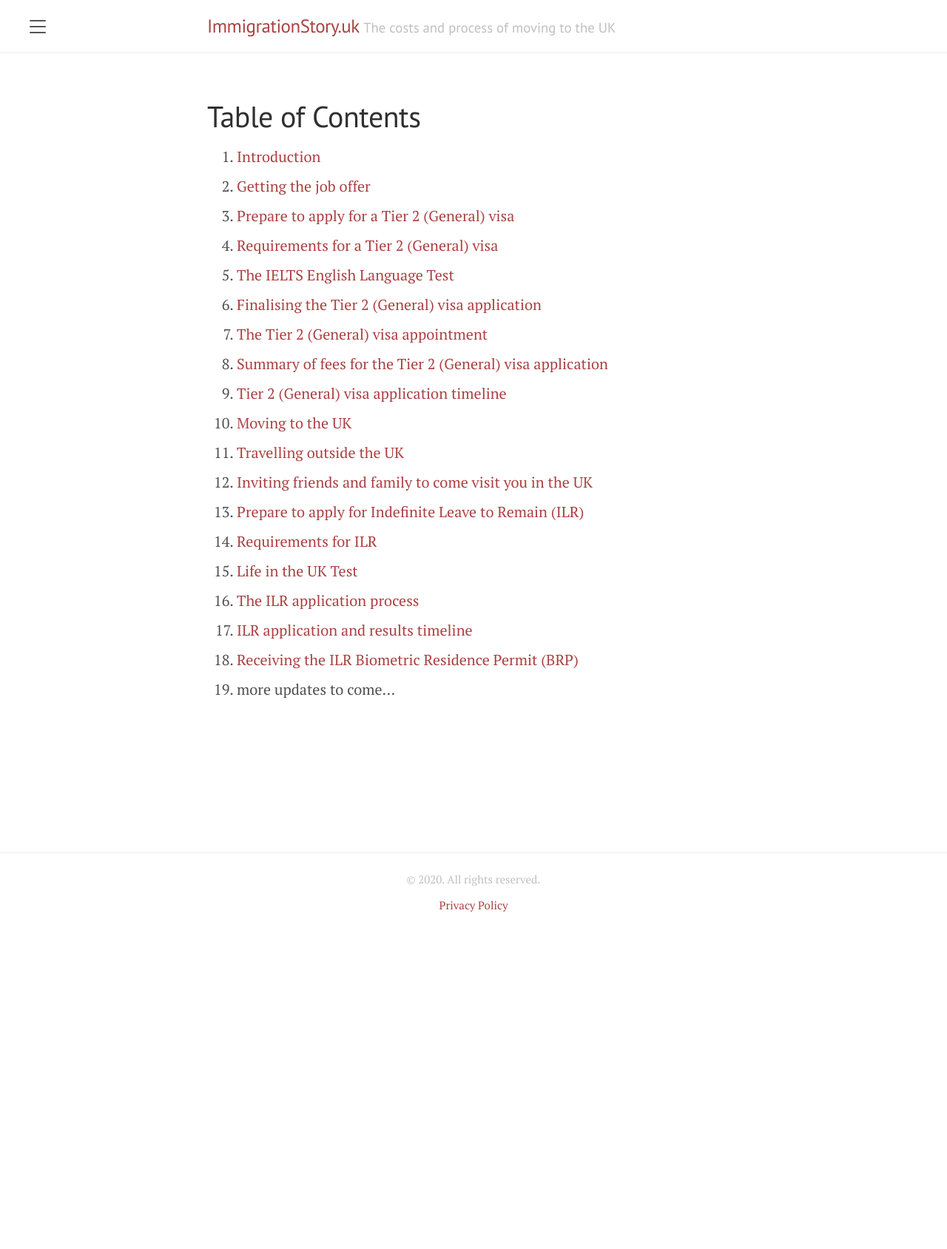
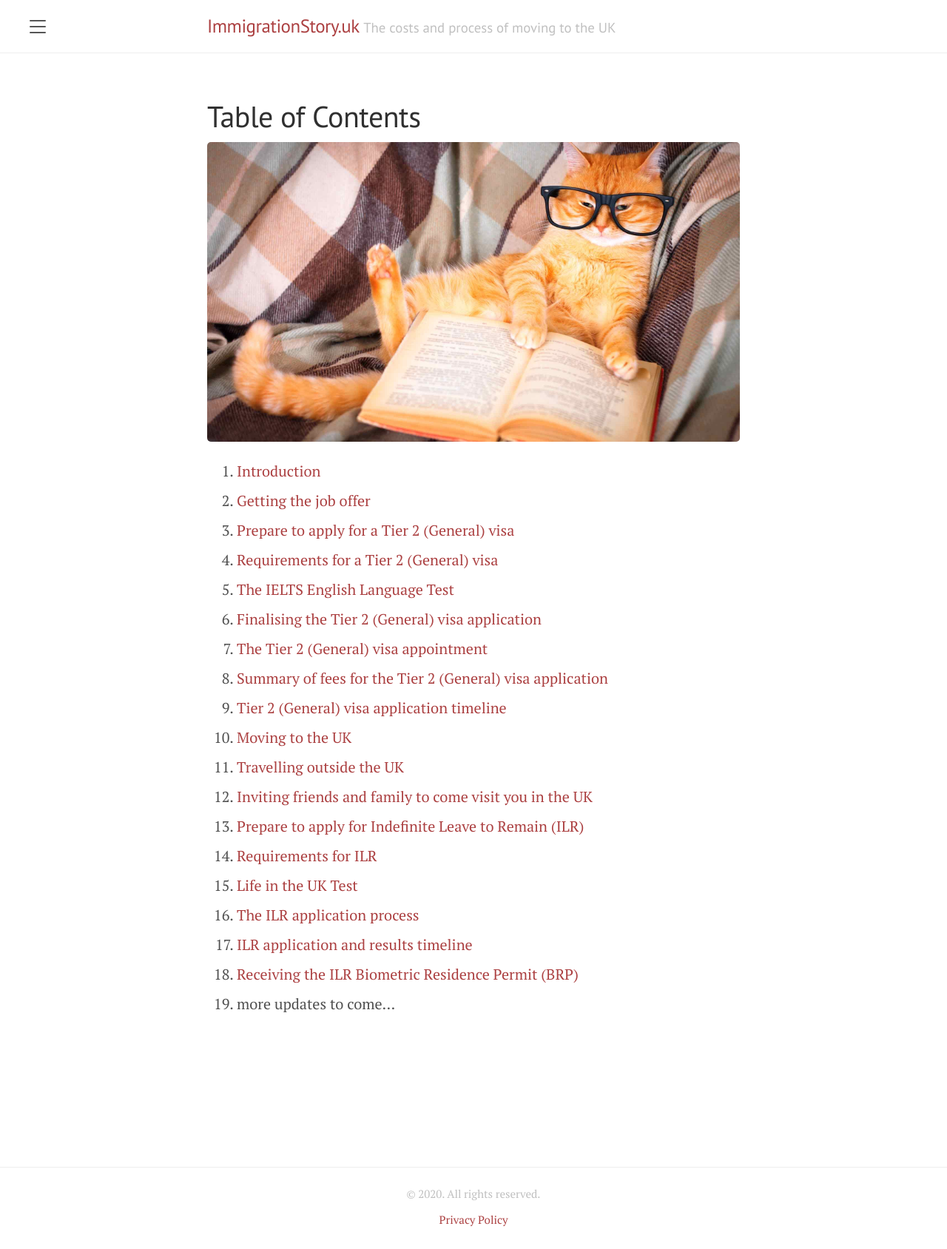
Before and after one commit to immigrationstory/uk, a Jekyll site: the page built from en-gb/table-of-contents.md, in a window 1280 px wide. Shown: the whole page at 74% size. Built offline with Jekyll 4.4.1, drawn with Linux system fonts in a browser that asks for light colours; before the commit the page ends 1263 px from its top, so only the background shows below that.

Commit message:
Add image to Table of Contents

```diff
--- a/en-gb/table-of-contents.md
+++ b/en-gb/table-of-contents.md
@@ -5,6 +5,8 @@ redirect_from:
   - /table-of-contents
 ---
 
+![](/assets/cat-reading-book.jpg)
+
 {% assign locale_posts = site.posts | where: 'locale', page.locale %}
 {% for post in locale_posts reversed %}0. [ {{ post.title }} ]({{ post.url }})
 {% endfor %}0. more updates to come...
```
Also changed, not shown: assets/cat-reading-book.jpg (added).
